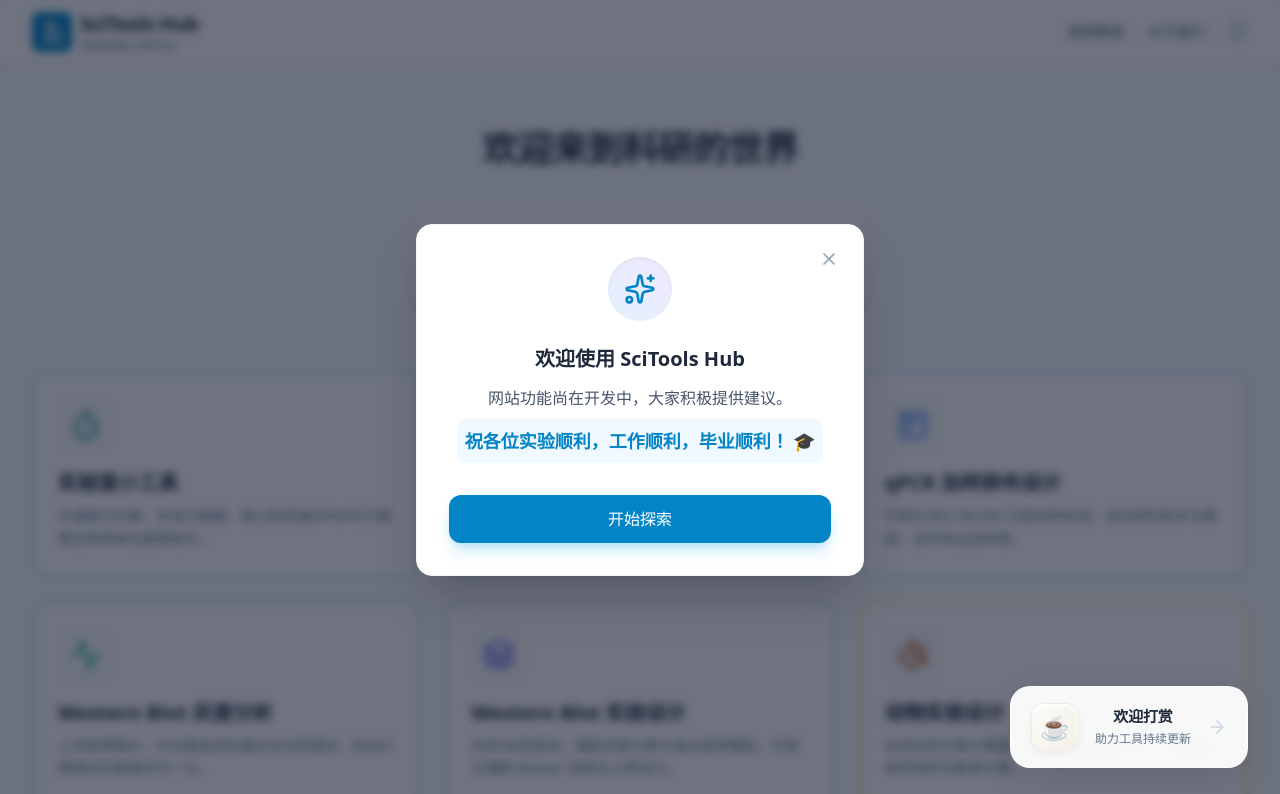
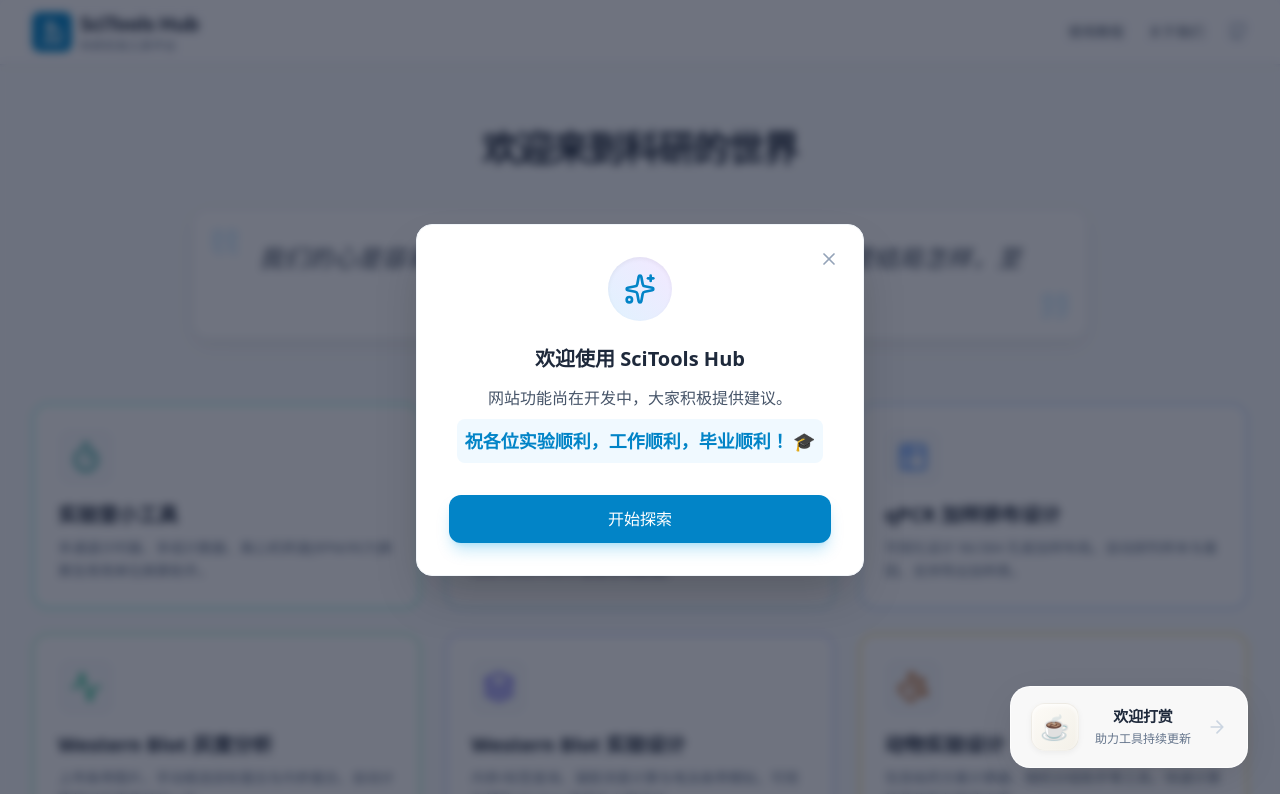
Before and after one commit to boheli-zgq/-, a React (Vite) app: page / in a window 1280 px wide. Shown: the top 794 px of the page. Built offline with nearby package versions, Linux system fonts and the light colour scheme.

Commit message:
feat: Update dashboard motto
Changes the dashboard's motto to a more introspective and motivational quote.

```diff
--- a/features/Dashboard.tsx
+++ b/features/Dashboard.tsx
@@ -11,7 +11,7 @@
   // ==========================================
   // 👇 在这里修改您的座右铭
   // ==========================================
-  const MOTTO = "解决事情，而不是解决情绪。";
+  const MOTTO = "我们的心是容易动摇的，有时我们需要欺骗一下它，不管结局怎样，至少你会获得面对问题的勇气。";
 
   const tools = [
     {
```
